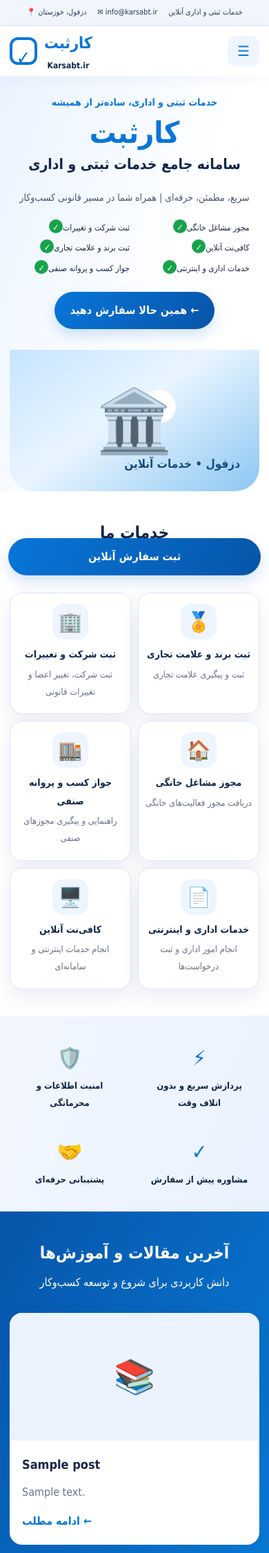
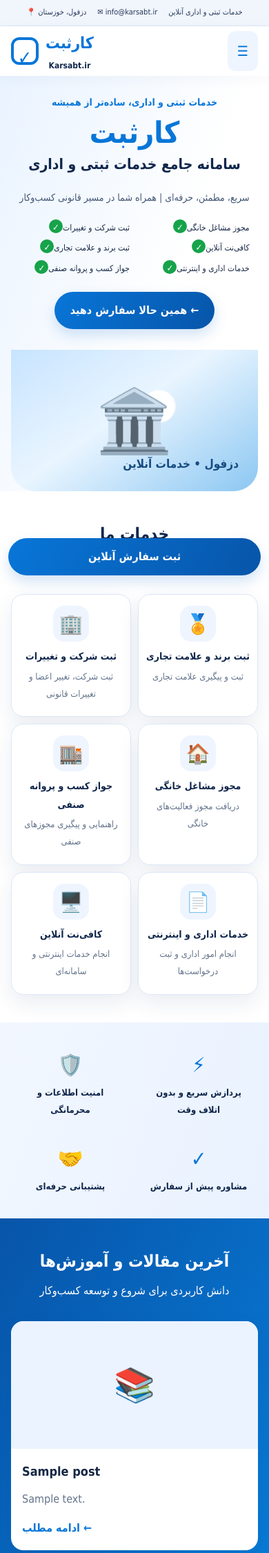
Before and after one commit to mydsoftware/karsabt, a WordPress theme: template wordpress/wp-content/themes/karsabt/front-page.php in a window 390 px wide. Shown: the top 2251 px of the page at 69% size. Run offline with PHP 8.4 and a stand-in for WordPress, Linux system fonts and the light colour scheme; the site name, menu and one post (Sample post) are stand-ins, and other content is empty.

Commit message:
style(theme): add fluid responsive and container query enhancements

```diff
--- a/wordpress/wp-content/themes/karsabt/style.css
+++ b/wordpress/wp-content/themes/karsabt/style.css
@@ -26,3 +26,34 @@ Text Domain: karsabt
 .elementor-page-content>.elementor{width:100%;max-width:100%}
 .elementor-page .page-content{padding-top:0;padding-bottom:0}
 .elementor-page .entry-content{font-size:inherit;line-height:inherit}
+
+/* لایه تکمیلی CSS مدرن و واکنش‌گرا */
+:root {
+  color-scheme: light;
+  --content-width: 1180px;
+  --radius-card: 1.125rem;
+  --space-section: clamp(2.5rem, 6vw, 4.5rem);
+}
+.container { width: min(var(--content-width), calc(100% - 2rem)); }
+.section { padding-block: var(--space-section); }
+.service-card, .post-card, .contact-box { border-radius: var(--radius-card); }
+img, video, iframe { max-width: 100%; }
+button, input, select, textarea { font: inherit; }
+:where(a, button, input, select, textarea):focus-visible {
+  outline: 3px solid #f59e0b;
+  outline-offset: 3px;
+}
+@supports (container-type: inline-size) {
+  .services-grid, .posts-grid { container-type: inline-size; }
+  @container (max-width: 520px) {
+    .service-card { padding: 1rem .65rem; }
+    .post-content { padding: 1rem; }
+  }
+}
+@media (min-width: 1200px) {
+  .hero h1 { font-size: clamp(3rem, 5vw, 4.25rem); }
+}
+@media (prefers-contrast: more) {
+  :root { --muted: #40516a; --line: #9aabc1; }
+  .btn { box-shadow: none; }
+}
```
